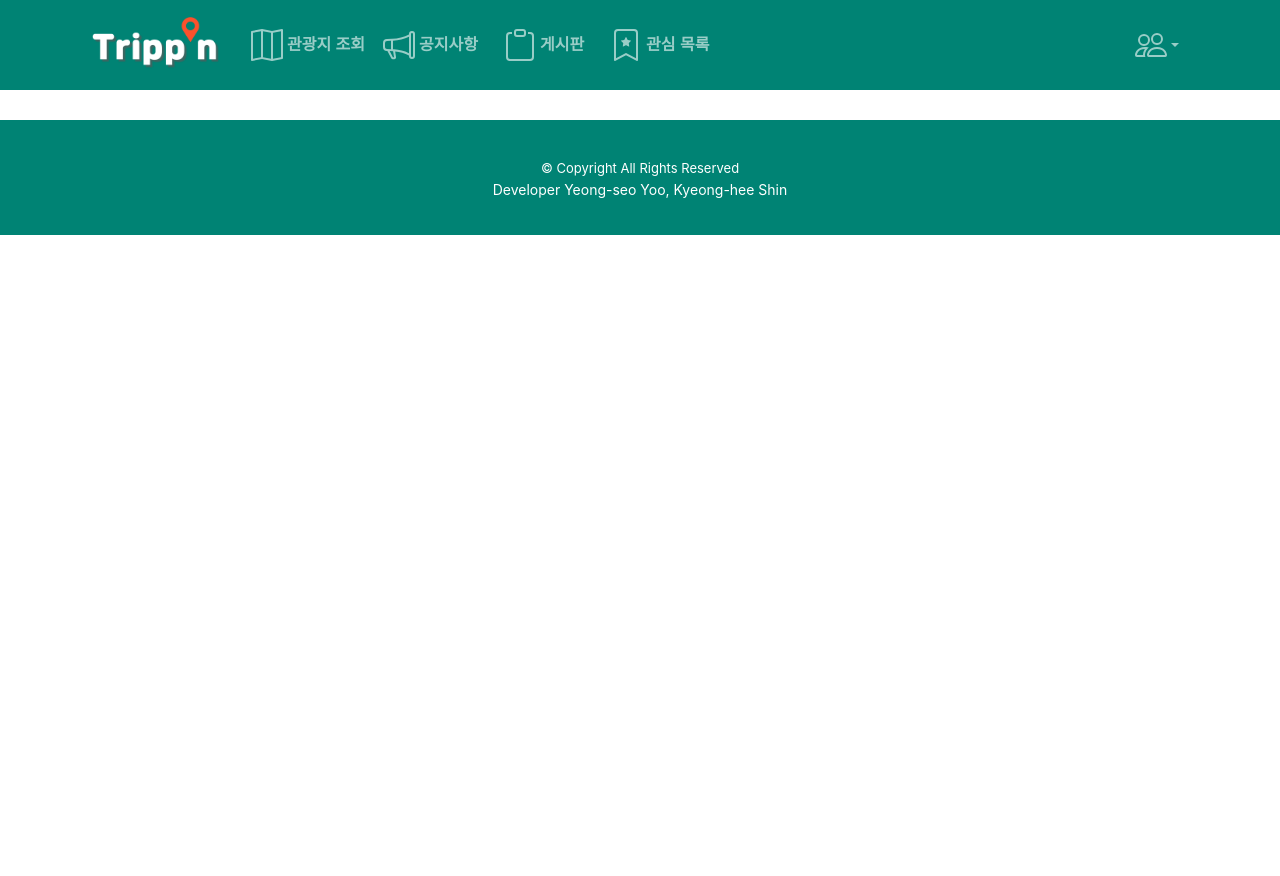
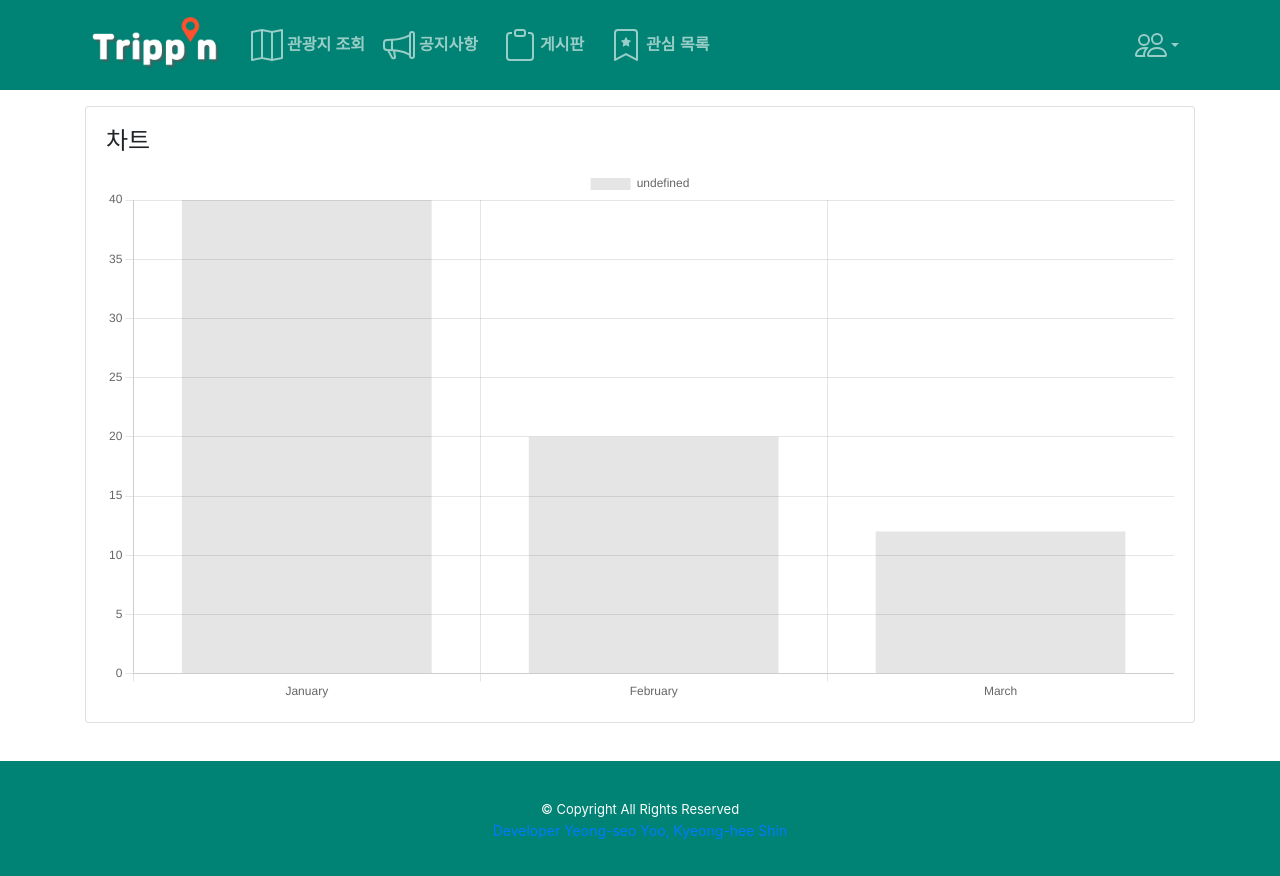
Before and after one commit to hanb613/Tripp-n, a Vue app in the folder enjoytrip_vue/: page /chart in a window 1280 px wide. Shown: the top 876 px of the page. Before the commit the page ends 800 px from the top, so only its background shows below. Built offline with nearby package versions, Linux system fonts and the light colour scheme; no server answers.

Commit message:
Add: chart.js

```diff
--- a/enjoytrip_vue/package.json
+++ b/enjoytrip_vue/package.json
@@ -11,8 +11,10 @@
     "axios": "^1.4.0",
     "bootstrap": "4.6.1",
     "bootstrap-vue": "^2.23.1",
+    "chart.js": "^4.3.0",
     "core-js": "^3.8.3",
     "vue": "^2.7.14",
+    "vue-chartjs": "^5.2.0",
     "vue-router": "^3.5.1",
     "vuex": "^3.6.2",
     "vuex-persistedstate": "^4.1.0"
--- a/enjoytrip_vue/src/App.vue
+++ b/enjoytrip_vue/src/App.vue
@@ -10,7 +10,7 @@
 import HeaderView from "./components/common/Header.vue";
 import FooterView from "./components/common/Footer.vue";
 
-import {  mapState } from "vuex";
+import { mapState } from "vuex";
 
 const memberStore = "memberStore";
 
--- /dev/null
+++ b/enjoytrip_vue/src/components/chart/ChartTest.vue
@@ -0,0 +1,47 @@
+<template>
+  <b-container class="bv-example-row mt-3">
+    <b-card title="차트" class="mb-2">
+      <Bar :data="data" :options="options" />
+    </b-card>
+  </b-container>
+</template>
+
+<script lang="ts">
+import {
+  Chart as ChartJS,
+  Title,
+  Tooltip,
+  Legend,
+  BarElement,
+  CategoryScale,
+  LinearScale,
+} from "chart.js";
+import { Bar } from "vue-chartjs";
+
+ChartJS.register(
+  CategoryScale,
+  LinearScale,
+  BarElement,
+  Title,
+  Tooltip,
+  Legend
+);
+
+export default {
+  name: "ChartTest",
+  components: {
+    Bar,
+  },
+  data() {
+    return {
+      data: {
+        labels: ["January", "February", "March"],
+        datasets: [{ data: [40, 20, 12] }],
+      },
+      options: {
+        responsive: true,
+      },
+    };
+  },
+};
+</script>
--- a/enjoytrip_vue/src/components/common/Footer.vue
+++ b/enjoytrip_vue/src/components/common/Footer.vue
@@ -1,11 +1,11 @@
 <template>
   <footer id="footer" class="footer">
     <div class="container">
-      <div class="credits">
-        © Copyright All Rights Reserved
-      </div>
+      <div class="credits">© Copyright All Rights Reserved</div>
       <div class="copyright">
-        Developer Yeong-seo Yoo, Kyeong-hee Shin<br>
+        <router-link :to="{ name: 'doughnut-chart' }" class="link">
+          Developer Yeong-seo Yoo, Kyeong-hee Shin<br />
+        </router-link>
       </div>
     </div>
   </footer>
@@ -25,8 +25,8 @@ export default {
   height: 9vw;
   margin-top: 30px;
 }
-.container{
-  width:100%;
+.container {
+  width: 100%;
   height: 100%;
   display: flex;
   flex-direction: column;
--- a/enjoytrip_vue/src/router/index.js
+++ b/enjoytrip_vue/src/router/index.js
@@ -209,6 +209,12 @@ const routes = [
       },
     ],
   },
+  {
+    //차트
+    path: "/chart",
+    name: "doughnut-chart",
+    component: () => import(/* webpackChunkName: "chart" */ "@/components/chart/ChartTest"),
+  },
 ];
 
 const router = new VueRouter({
```
Also changed, not shown: enjoytrip_vue/src/components/chart/doughnutChart.js (added, +10 -0 lines), 1 other file (tests, documents, lock files or other folders).
